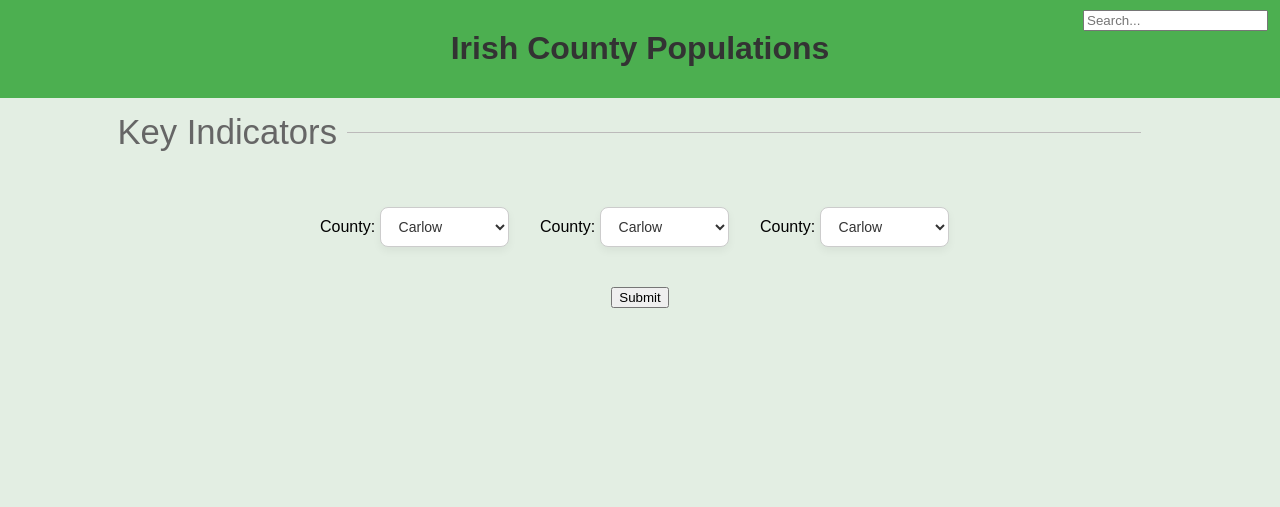
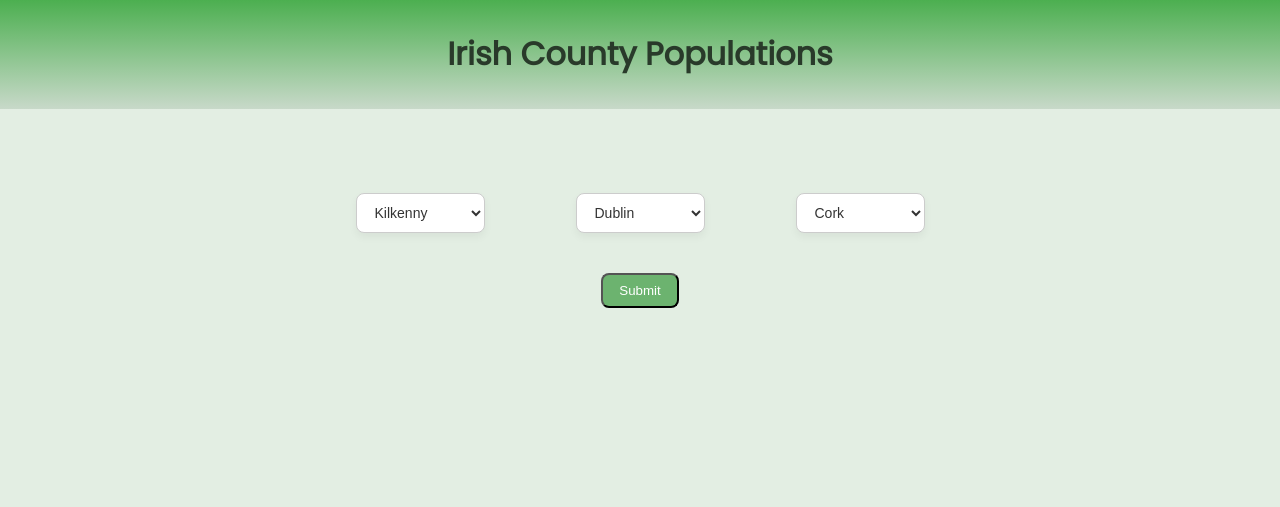
Before and after one commit to TJOD12/data-web-app, a Django app: page / in a window 1280 px wide. Shown: the top 507 px of the page. Run offline with Django 4.2, Linux system fonts and the light colour scheme; some libraries are stand-ins or nearby versions.

Commit message:
Made some ui changes

```diff
--- a/bogearrai/static/bogearrai/style.css
+++ b/bogearrai/static/bogearrai/style.css
@@ -6,17 +6,16 @@ body {
 }
 
 header {
-    background-color: #4CAF50;
+    background: linear-gradient(180deg, #4CAF50, #c8d9c9ff);
     color: white;
     padding: 10px;
-    display: grid;
-    grid-template-columns: 15% 70% 15%;
     text-align: center;
 }
 
 h1 {
     margin-top: 20px;
-    color: #333;
+    color: #293a2aff;
+    font-family: 'Poppins', sans-serif;
 }
 
 p {
@@ -84,6 +83,10 @@ p {
     cursor: pointer;
 }
 
+.form-container {
+    margin-top: 5%;
+}
+
 .form-inputs-container {
     display: grid;
     grid-template-columns: repeat(3, 1fr);
@@ -109,6 +112,33 @@ p {
     border-color: #42965aff;
     box-shadow: 0 0 0 3px rgba(74, 226, 119, 0.3);
     outline: none;
+}
+
+.form-inner-container {
+    display: flex;
+    justify-content: center;
+}
+
+.county-card {
+    background-color: white;
+    border-radius: 12px;
+    box-shadow: 0 2px 5px rgba(0,0,0,0.1);
+    padding: 1rem;
+    margin: 1rem;
+    border: white solid 1px;
+}
+
+#submit {
+    background-color: #6cb36fff;
+    color: white;
+    border-radius: 8px;
+    padding: 0.5rem 1rem;
+    transition: background-color 0.4s ease;
+}
+
+#submit:hover {
+    background-color: #9fc5a1ff;
+    cursor: pointer;
 }
 
 img {
@@ -292,7 +322,7 @@ footer {
     font-weight: 500;
     color: #edebebff;
     cursor: pointer;
-    transition: color 0.4s ease;
+    transition: color 0.5s ease;
 }
 
 .need-help-list li:hover {
@@ -316,7 +346,7 @@ footer {
 }
 
 .social-links a {
-    color: #333;
+    color: #293a2aff;
     font-size: 20px;
     transition: color 0.3s ease, transform 0.2s ease;
 }
--- a/bogearrai/templates/bogearrai/displayGraph.html
+++ b/bogearrai/templates/bogearrai/displayGraph.html
@@ -8,9 +8,7 @@
 </head>
 <body>
     <header>
-        <div></div>
         <h1>Irish County Populations</h1>
-        <div><input placeholder="Search..."></input></div>
     </header>
     <main>
         <span class="home-link"><a href="{% url 'home' %}" class="btn">Home</a></span>
--- a/bogearrai/templates/bogearrai/index.html
+++ b/bogearrai/templates/bogearrai/index.html
@@ -8,26 +8,24 @@
       href="https://cdnjs.cloudflare.com/ajax/libs/font-awesome/6.6.0/css/all.min.css"
       referrerpolicy="no-referrer"
     />
+    <link href="https://fonts.googleapis.com/css2?family=Poppins&display=swap" rel="stylesheet">
     {% load static %}
     <link rel="stylesheet" href="{% static 'bogearrai/style.css' %}">
 </head>
 <body>
     <header>
-        <div></div>
         <h1>Irish County Populations</h1>
-        <div><input placeholder="Search..."></input></div>
     </header>
     <main>
-            <section class="key-indicators-container">
+            <!-- <section class="key-indicators-container">
                 <span>Key Indicators</span><div id="div-line"></div>
-            </section>
+            </section> -->
             <section>
                 <section class="form-container">
                     <form method="POST" action="{% url 'process_data' %}">
                     {% csrf_token %}
                     <section class="form-inputs-container">
-                        <section>
-                            <label for="county1">County:</label>
+                        <section class="form-inner-container">
                             <select name="county1" id="county1">
                                 <option value="Carlow">Carlow</option>
                                 <option value="Cavan">Cavan</option>
@@ -35,6 +33,36 @@
                                 <option value="Cork">Cork</option>
                                 <option value="Donegal">Donegal</option>
                                 <option value="Dublin">Dublin</option>
+                                <option value="Galway">Galway</option>
+                                <option value="Kerry">Kerry</option>
+                                <option value="Kildare">Kildare</option>
+                                <option value="Kilkenny" selected>Kilkenny</option>
+                                <option value="Laois">Laois</option>
+                                <option value="Leitrim">Leitrim</option>
+                                <option value="Limerick">Limerick</option>
+                                <option value="Longford">Longford</option>
+                                <option value="Louth">Louth</option>
+                                <option value="Mayo">Mayo</option>
+                                <option value="Meath">Meath</option>
+                                <option value="Monaghan">Monaghan</option>
+                                <option value="Offaly">Offaly</option>
+                                <option value="Roscommon">Roscommon</option>
+                                <option value="Sligo">Sligo</option>
+                                <option value="Tipperary">Tipperary</option>
+                                <option value="Waterford">Waterford</option>
+                                <option value="Westmeath">Westmeath</option>
+                                <option value="Wexford">Wexford</option>
+                                <option value="Wicklow">Wicklow</option>
+                            </select>
+                        </section>
+                        <section class="form-inner-container">
+                            <select name="county2" id="county2">
+                               <option value="Carlow">Carlow</option>
+                                <option value="Cavan">Cavan</option>
+                                <option value="Clare">Clare</option>
+                                <option value="Cork">Cork</option>
+                                <option value="Donegal">Donegal</option>
+                                <option value="Dublin" selected>Dublin</option>
                                 <option value="Galway">Galway</option>
                                 <option value="Kerry">Kerry</option>
                                 <option value="Kildare">Kildare</option>
@@ -57,44 +85,12 @@
                                 <option value="Wicklow">Wicklow</option>
                             </select>
                         </section>
-                        <section>
-                            <label for="county2">County:</label>
-                            <select name="county2" id="county2">
-                               <option value="Carlow">Carlow</option>
-                                <option value="Cavan">Cavan</option>
-                                <option value="Clare">Clare</option>
-                                <option value="Cork">Cork</option>
-                                <option value="Donegal">Donegal</option>
-                                <option value="Dublin">Dublin</option>
-                                <option value="Galway">Galway</option>
-                                <option value="Kerry">Kerry</option>
-                                <option value="Kildare">Kildare</option>
-                                <option value="Kilkenny">Kilkenny</option>
-                                <option value="Laois">Laois</option>
-                                <option value="Leitrim">Leitrim</option>
-                                <option value="Limerick">Limerick</option>
-                                <option value="Longford">Longford</option>
-                                <option value="Louth">Louth</option>
-                                <option value="Mayo">Mayo</option>
-                                <option value="Meath">Meath</option>
-                                <option value="Monaghan">Monaghan</option>
-                                <option value="Offaly">Offaly</option>
-                                <option value="Roscommon">Roscommon</option>
-                                <option value="Sligo">Sligo</option>
-                                <option value="Tipperary">Tipperary</option>
-                                <option value="Waterford">Waterford</option>
-                                <option value="Westmeath">Westmeath</option>
-                                <option value="Wexford">Wexford</option>
-                                <option value="Wicklow">Wicklow</option>
-                            </select>
-                        </section>
-                        <section>
-                            <label for="county3">County:</label>
+                        <section class="form-inner-container">
                             <select name="county3" id="county3">
                                 <option value="Carlow">Carlow</option>
                                 <option value="Cavan">Cavan</option>
                                 <option value="Clare">Clare</option>
-                                <option value="Cork">Cork</option>
+                                <option value="Cork" selected>Cork</option>
                                 <option value="Donegal">Donegal</option>
                                 <option value="Dublin">Dublin</option>
                                 <option value="Galway">Galway</option>
@@ -121,7 +117,7 @@
                         </section>
                     </section>
                     <section class="submit-container">
-                        <button type="submit">Submit</button>
+                        <button type="submit" id="submit">Submit</button>
                     </section>
                     </form>
                 </section>
```
